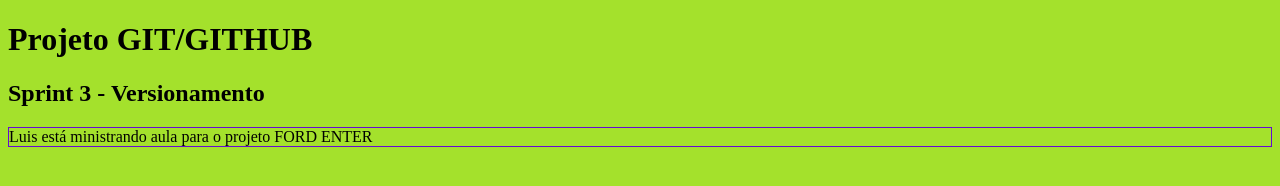
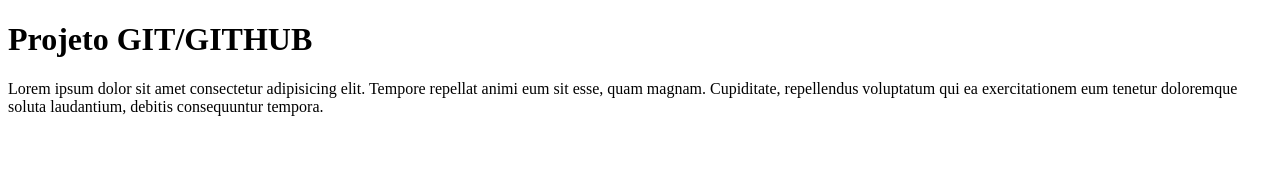
Before and after one commit to LuisAlbertoOliveira/projeto1, a plain HTML site: page index.html in a window 1280 px wide. Drawn offline with Linux system fonts and the light colour scheme.

Commit message:
Criado lorem e retirada a estilização

```diff
--- a/index.html
+++ b/index.html
@@ -4,19 +4,13 @@
     <meta charset="UTF-8">
     <meta name="viewport" content="width=device-width, initial-scale=1.0">
     <title>Projeto 1</title>
-    <style>
-        body{
-            background-color: rgb(164, 225, 44);
-        }
-        p{
-            border: 1px solid rgb(101, 11, 211);
-        }
-    </style>
+
 </head>
 <body>
     <h1>Projeto GIT/GITHUB </h1>
-    <h2>Sprint 3 - Versionamento </h2>
-    <p>Luis está ministrando aula para o projeto FORD ENTER</p>
+
+    <p>Lorem ipsum dolor sit amet consectetur adipisicing elit. Tempore repellat animi eum sit esse, quam magnam. Cupiditate, repellendus voluptatum qui ea exercitationem eum tenetur doloremque soluta laudantium, debitis consequuntur tempora.</p>
+
 
 
 
```
